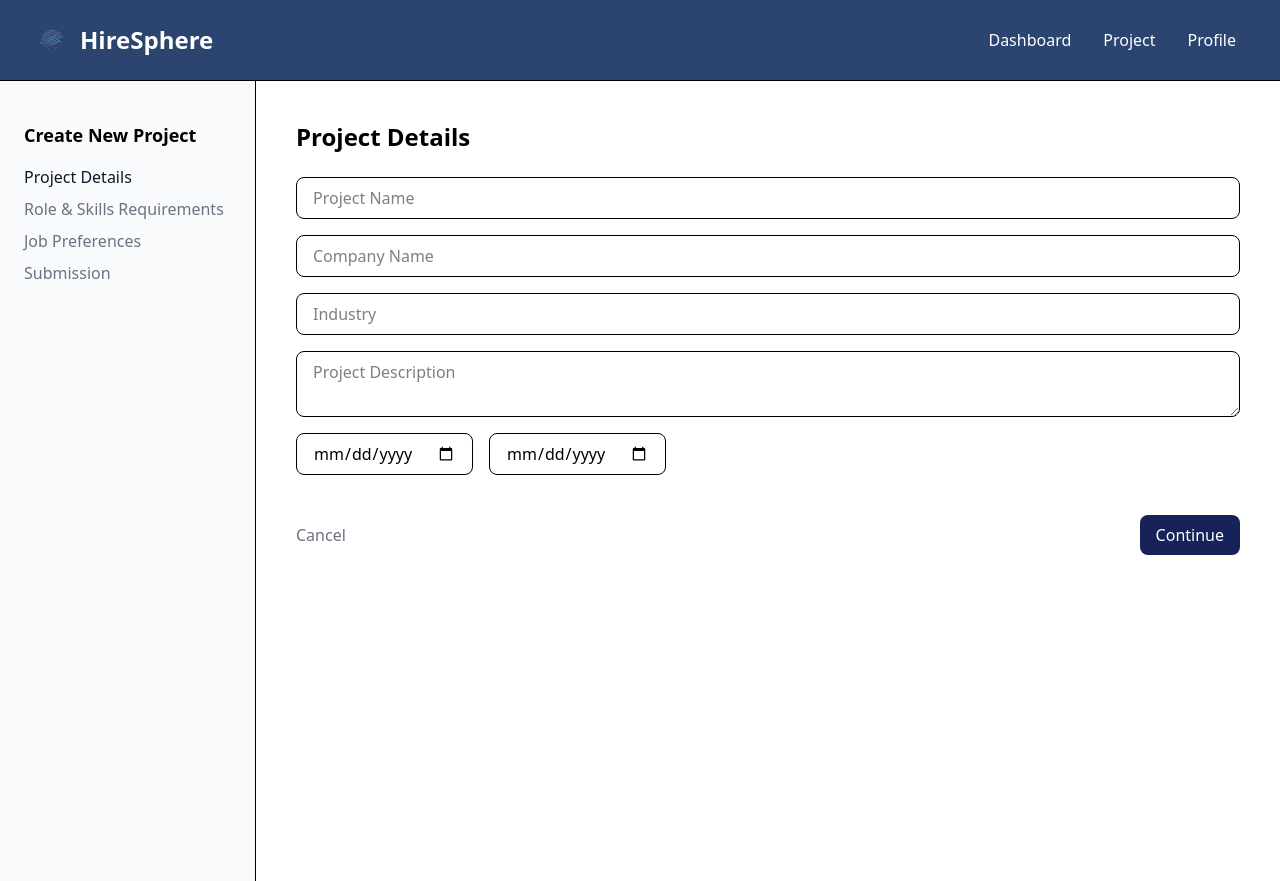
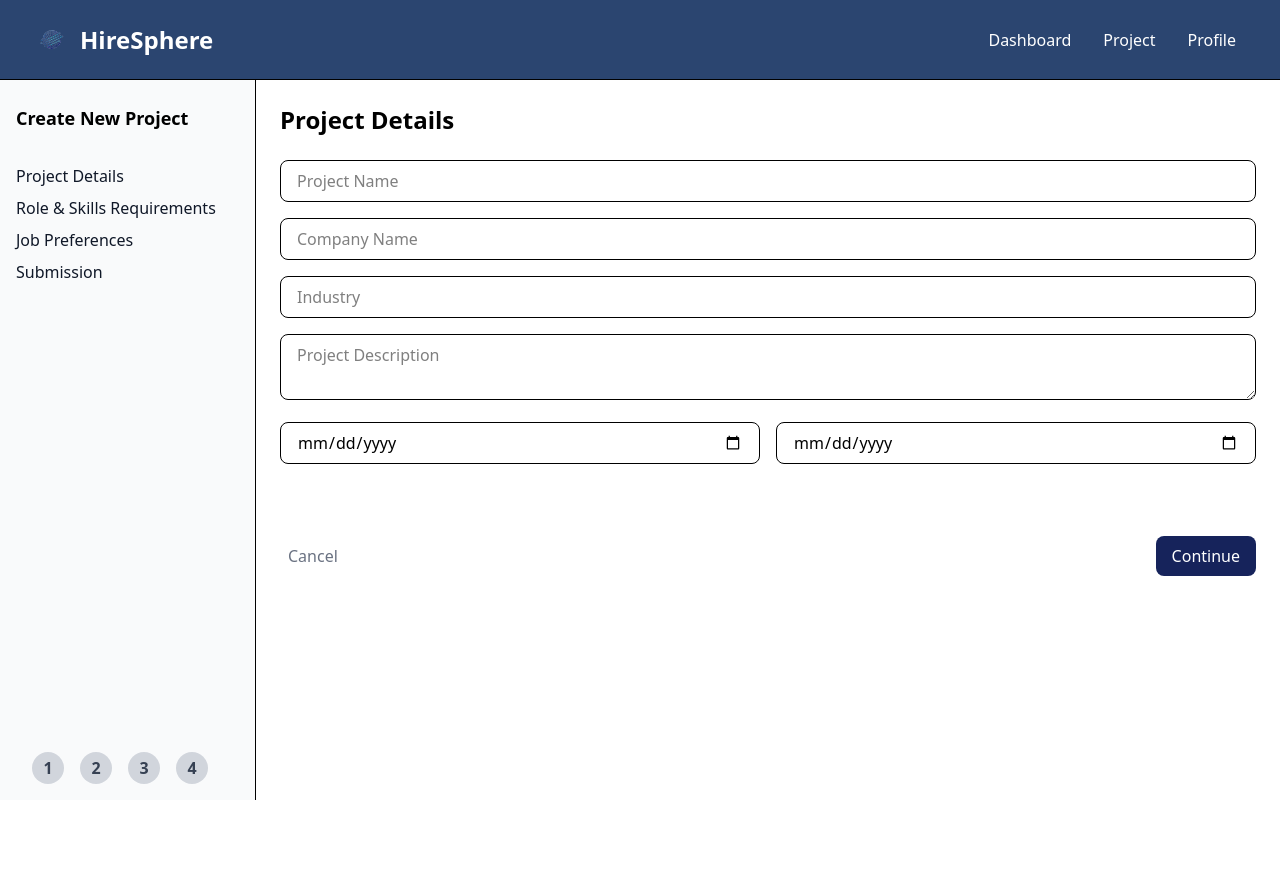
Before and after one commit to qlfzn/hiresphere, a Vue app in the folder client/: page /new-project in a window 1280 px wide. After the commit the page ends 800 px from the top, so only its background shows below. Built offline with nearby package versions, Linux system fonts and the light colour scheme; a web font is replaced by a local one.

Commit message:
add step tracker + fix project form

```diff
--- a/client/src/components/Navbar.vue
+++ b/client/src/components/Navbar.vue
@@ -15,19 +15,19 @@ defineProps({
 </script>
 
 <template>
-    <nav class="bg-[#2B4570] border-b ">
+  <nav class="bg-[#2B4570] border-b fixed top-0 left-0 right-0 w-full h-20 z-50">
     <div class="mx-auto max-w-7xl px-2 sm:px-6 lg:px-8">
       <div class="flex h-20 items-center justify-between">
         <div
           class="flex flex-1 items-center justify-center md:items-stretch md:justify-start"
         >
           <!-- Logo -->
-            <a class="flex flex-shrink-0 items-center mr-4" href="index.html">
+          <RouterLink class="flex flex-shrink-0 items-center mr-4" to="/home">
             <img class="h-10 w-auto" :src="logo" alt="HireSphere" />
-              <span class="hidden md:block text-white text-2xl font-bold ml-2"
-                >{{ navTitle }}</span
-              >
-            </a>
+            <span class="hidden md:block text-white text-2xl font-bold ml-2">
+              {{ navTitle }}
+            </span>
+          </RouterLink>
           <div class="md:ml-auto">
             <div class="flex space-x-2">
               <a
--- a/client/src/views/CreateProject.vue
+++ b/client/src/views/CreateProject.vue
@@ -1,6 +1,6 @@
 <script setup>
 import Navbar from '@/components/Navbar.vue';
-import { ref } from 'vue';
+import { ref, computed } from 'vue';
 import { X } from 'lucide-vue-next';
 
 const step = ref(1);
@@ -53,7 +53,7 @@ const isStepValid = () => {
     } else if (step.value === 4) {
         return isValueFilled(matchingConfig.value);
     }
-
+    return false;
 };
 
 const handleContinue = () => {
@@ -65,7 +65,7 @@ const handleContinue = () => {
 };
 
 const addSkill = () => {
-    if (newSkill.value.trim !== '') {
+    if (newSkill.value.trim() !== '') {
         jobRequirements.value.skills.push(newSkill.value.trim());
         newSkill.value = '';
     }
@@ -75,31 +75,44 @@ const removeSkill = (index) => {
     jobRequirements.value.skills.splice(index, 1);
 }
 const handleModeChange = (event) => {
-    preferences.mode.value = event.target.value;
+    preferences.value.mode = event.target.value;
 }
 
 </script>
-
 
 <template>
     <section>
         <Navbar />
     </section>
+    <div class="flex h-screen overflow-hidden">
+        <!-- Sidebar Navigation -->
+        <aside class="w-64 bg-gray-50 p-4 border-r flex flex-col h-full">
+            <div>
+                <h2 class="text-lg font-semibold mb-8 mt-22">Create New Project</h2>
+                <nav class="space-y-2">
+                    <p :class="['text-gray-900 font-medium', step === 1 ? '' : 'text-gray-300']">Project Details</p>
+                    <p :class="['text-gray-900 font-medium', step === 2 ? '' : 'text-gray-300']">Role & Skills Requirements</p>
+                    <p :class="['text-gray-900 font-medium', step === 3 ? '' : 'text-gray-300']">Job Preferences</p>
+                    <p :class="['text-gray-900 font-medium', step === 4 ? '' : 'text-gray-300']">Submission</p>
+                </nav>
+            </div>
 
-    <div class="flex h-screen">
-        <!-- Sidebar Navigation -->
-        <aside class="w-64 bg-gray-50 p-6 border-r">
-            <h2 class="text-lg font-semibold mb-4 mt-4">Create New Project</h2>
-            <nav class="space-y-2">
-                <p class="text-gray-900 font-medium">Project Details</p>
-                <p class="text-gray-500">Role & Skills Requirements</p>
-                <p class="text-gray-500">Job Preferences</p>
-                <p class="text-gray-500">Submission</p>
-            </nav>
+            <!-- Step Progress Indicator (pushes to the bottom) -->
+            <div class="mt-auto flex items-center space-x-4 ml-4">
+                <div v-for="n in 4" :key="n"
+                    class="w-8 h-8 flex items-center justify-center rounded-full font-bold"
+                    :class="step > n ? 'bg-green-500 text-white' : 'bg-gray-300 text-gray-700'">
+                    {{ n }}
+                </div>
+            </div>
         </aside>
 
-        <!-- 1st Section: Basic Information  -->
-        <div v-if="step === 1" class="flex-1 flex flex-col items-start justify-start p-10">
+        <!-- Main Content -->
+        <div class="flex-1 flex flex-col h-full">
+            <!-- Step Content -->
+            <div class="flex-1 overflow-y-auto p-6 mt-20">
+                <!-- 1st Section: Project Details -->
+                <div v-if="step === 1">
                     <h1 class="text-2xl font-bold mb-6">Project Details</h1>
                     <input v-model="projectDetails.title" type="text" placeholder="Project Name"
                            class="w-full border px-4 py-2 rounded-lg focus:ring focus:ring-blue-300 mb-4">
@@ -115,23 +128,18 @@ const handleModeChange = (event) => {
                         <input v-model="projectDetails.endDate" type="date"
                                class="w-1/2 border px-4 py-2 rounded-lg focus:ring focus:ring-blue-300">
                     </div>
-
-                <div class="flex justify-between mt-6 w-full">
-                    <button class="text-gray-500 hover:text-gray-800 pr-4">Cancel</button>
-                    <div>
-                        <button @click="handleContinue" class="bg-[#16235b] text-white px-4 py-2 rounded-lg
-                                                        hover:bg-blue-700 transition">Continue</button>
-                    </div>
-                </div>
                 </div>
 
-        <!-- 2nd Section: Requirements -->
-        <div v-if="step === 2" class="flex-1 flex flex-col items-start justify-start p-10">
+                <!-- 2nd Section: Roles & Skills Requirements -->
+                <div v-if="step === 2">
                     <h1 class="text-2xl font-bold mb-6"> Roles & Skills Requirements</h1>
-            <input v-model="jobRequirements.jobTitle" type="text" placeholder="Job Title"
+                    <label for="jobTitle" class="text-lg font-bold mb-2">Job Title</label>
+                    <input id="jobTitle" v-model="jobRequirements.jobTitle" type="text" placeholder="Job Title"
                             class="w-full border px-4 py-2 rounded-lg focus:ring focus:ring-blue-300 mb-4">
+
+                    <label for="input-skills" class="text-lg font-bold mb-3">Skills Required</label>
                     <div class="flex w-full items-center mb-4">
-                <input v-model="newSkill" type="text" placeholder="Skills Required (Multiple)"
+                        <input id="input-skills" v-model="newSkill" type="text" placeholder="Skills Required (Multiple)"
                             class="flex-grow border px-4 py-2 rounded-lg focus:ring focus:ring-blue-300 mr-2">
                         <button @click.prevent="addSkill" class="bg-blue-500 text-white px-4 py-2 rounded-lg hover:bg-blue-700 transition">
                             Add
@@ -147,29 +155,83 @@ const handleModeChange = (event) => {
                     </div>
                     <input v-model="jobRequirements.yearOfExperience" type="number" min="0" placeholder="Year(s) of Experience"
                             class="w-full border px-4 py-2 rounded-lg focus:ring focus:ring-blue-300 mb-4">
+                </div>
 
-            <div class="flex justify-between mt-6 w-full">
-                <button class="text-gray-500 hover:text-gray-800 pr-4">Cancel</button>
-                <div>
-                    <button @click="step--" class="text-gray-400 hover:text-gray-800 mr-4">Previous</button>
-                    <button @click="handleContinue" class="bg-[#16235b] text-white px-4 py-2 rounded-lg
-                                                    hover:bg-blue-700 transition">Continue</button>
+                <!-- 3rd Section: Job Preferences -->
+                <div v-if="step === 3">
+                    <h1 class="text-2xl font-bold mb-6"> Job Preferences </h1>
+                    <div class="flex w-full items-start justify-between mb-4">
+                        <div class="flex flex-col w-1/2 pr-2">
+                            <label for="select-mode" class="text-lg font-bold mb-2.5">Working Mode</label>
+                            <select v-model="preferences.mode" @change="handleModeChange" name="workingMode" id="select-mode" class="border rounded-md px-3 py-2 mb-4">
+                                <option value="">Choose an option</option>
+                                <option value="On-site">On-site</option>
+                                <option value="Remote">Remote</option>
+                                <option value="Hybrid">Hybrid</option>
+                            </select>
+                        </div>
+                        <div class="flex flex-col w-1/2 pl-2">
+                            <label for="location" class="text-lg font-bold mb-2">Location Preferences</label>
+                            <input v-model="preferences.locationPreferences" id="location" type="text"
+                                   class="border px-4 py-2 rounded-lg focus:ring focus:ring-blue-300">
+                        </div>
+                    </div>
+                    <div class="flex w-full items-start justify-between mb-4">
+                        <div class="flex flex-col w-1/2 pr-2">
+                            <label for="min-compensation" class="text-lg font-bold mb-2">Min Compensation</label>
+                            <input v-model="preferences.minCompensation" id="min-compensation" type="number" min="0"
+                                   class="border px-4 py-2 rounded-lg focus:ring focus:ring-blue-300">
+                        </div>
+                        <div class="flex flex-col w-1/2 pl-2">
+                            <label for="max-compensation" class="text-lg font-bold mb-2">Max Compensation</label>
+                            <input v-model="preferences.maxCompensation" id="max-compensation" type="number" min="0"
+                                   class="border px-4 py-2 rounded-lg focus:ring focus:ring-blue-300">
                         </div>
                     </div>
                 </div>
 
-        <!-- 3rd Section: Job Preferences -->
-        <div v-if="step === 3" class="flex-1 flex flex-col items-start justify-start p-10">
-            <h1 class="text-2xl font-bold mb-6"> Job Preferences </h1>
-            <label for="select-mode" class="text-lg font-bold mb-2">Working Mode</label>
-            <select v-model="preferences.mode" @change="handleModeChange" name="workingMode" id="select-mode" class="border rounded-md px-3 py-1 mb-4">
-                <option value=""></option>
-                <option value="On-site">On-site</option>
-                <option value="Remote">Remote</option>
-                <option value="Hybrid">Hybrid</option>
+
+                 <!-- 4th Section: Matching Configuration -->
+                <div v-if="step === 4">
+                    <h1 class="text-2xl font-bold mb-6"> Matching Configuration </h1>
+                    <div class="flex flex-col w-full mb-4">
+                        <label for="priorities" class="text-lg font-bold mb-2">Priorities</label>
+                        <textarea v-model="matchingConfig.priorities" id="priorities" placeholder="Enter priorities"
+                                  class="border px-4 py-2 rounded-lg focus:ring focus:ring-blue-300"></textarea>
+                    </div>
+                    <div class="flex flex-col w-full mb-4">
+                        <label for="additional-requirements" class="text-lg font-bold mb-2">Additional Requirements</label>
+                        <textarea v-model="matchingConfig.additionalRequirements" id="additional-requirements" placeholder="Enter additional requirements"
+                                  class="border px-4 py-2 rounded-lg focus:ring focus:ring-blue-300"></textarea>
+                    </div>
+                    <div class="flex flex-col w-full mb-4">
+                        <label for="matching-mode" class="text-lg font-bold mb-2">Matching Mode</label>
+                        <select v-model="matchingConfig.matchingMode" id="matching-mode" class="border rounded-md px-3 py-2">
+                            <option value="">Choose a matching mode</option>
+                            <option value="Auto">Auto</option>
+                            <option value="Manual">Manual</option>
                         </select>
-            <label for=""></label>
-            <input type="text">
+                    </div>
+                </div>
+            </div>
+
+            <!-- Button Container -->
+            <div class="flex justify-between w-full p-6 mb-50">
+                <button
+                        class="text-gray-500 hover:text-gray-800 ml-2">Cancel</button>
+                <div class="flex space-x-4">
+                    <button v-if="step > 1" @click="step--"
+                            class="text-gray-500 hover:text-gray-800">Previous</button>
+                    <button v-if="step < 4" @click="handleContinue"
+                            class="bg-[#16235b] text-white px-4 py-2 rounded-lg hover:bg-blue-700 transition">
+                        Continue
+                    </button>
+                    <button v-else
+                            class="bg-green-500 text-white px-4 py-2 rounded-lg hover:bg-green-700 transition">
+                        Submit
+                    </button>
+                </div>
+            </div>
         </div>
     </div>
 </template>
```
Lines whose indentation alone changed are shown as unchanged.
